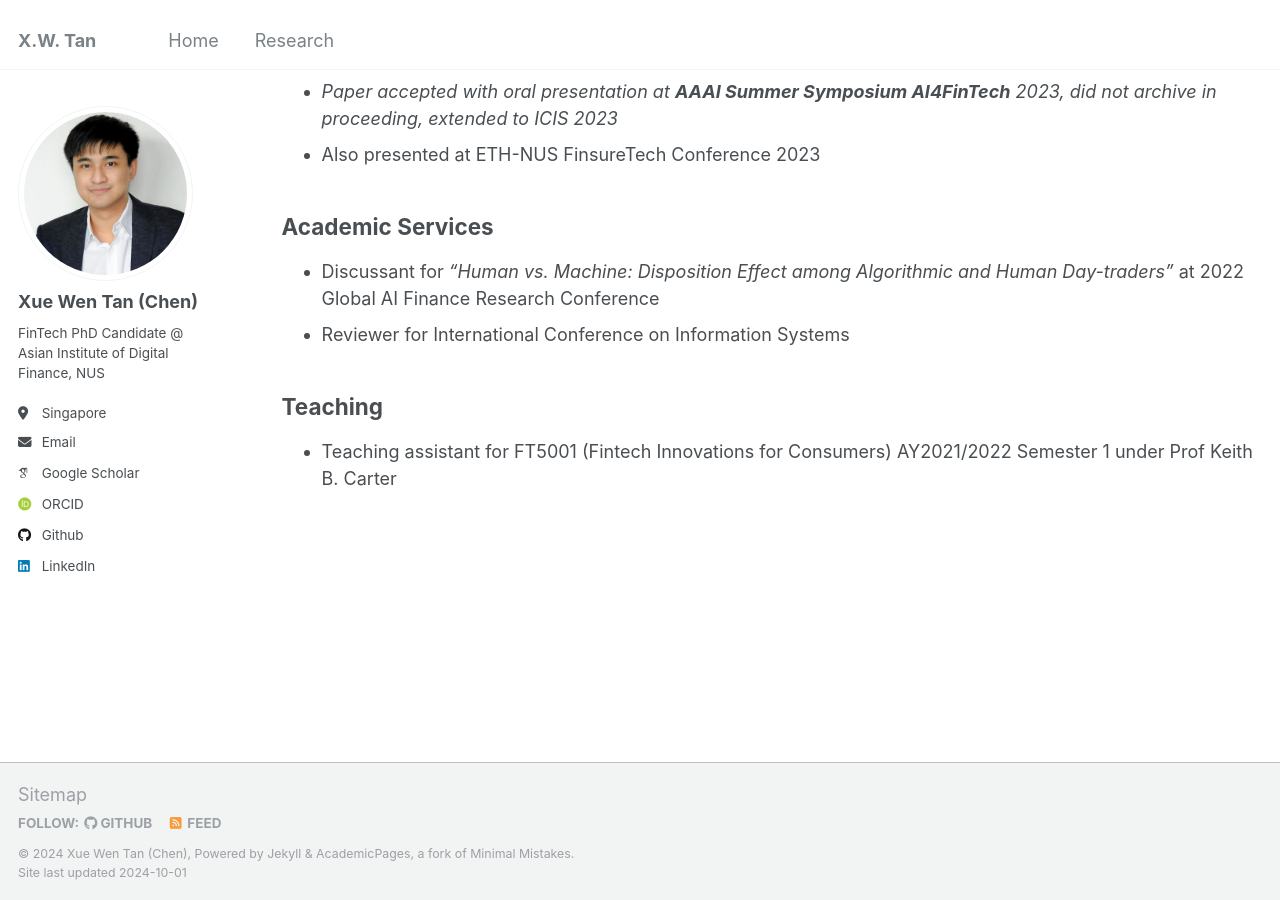
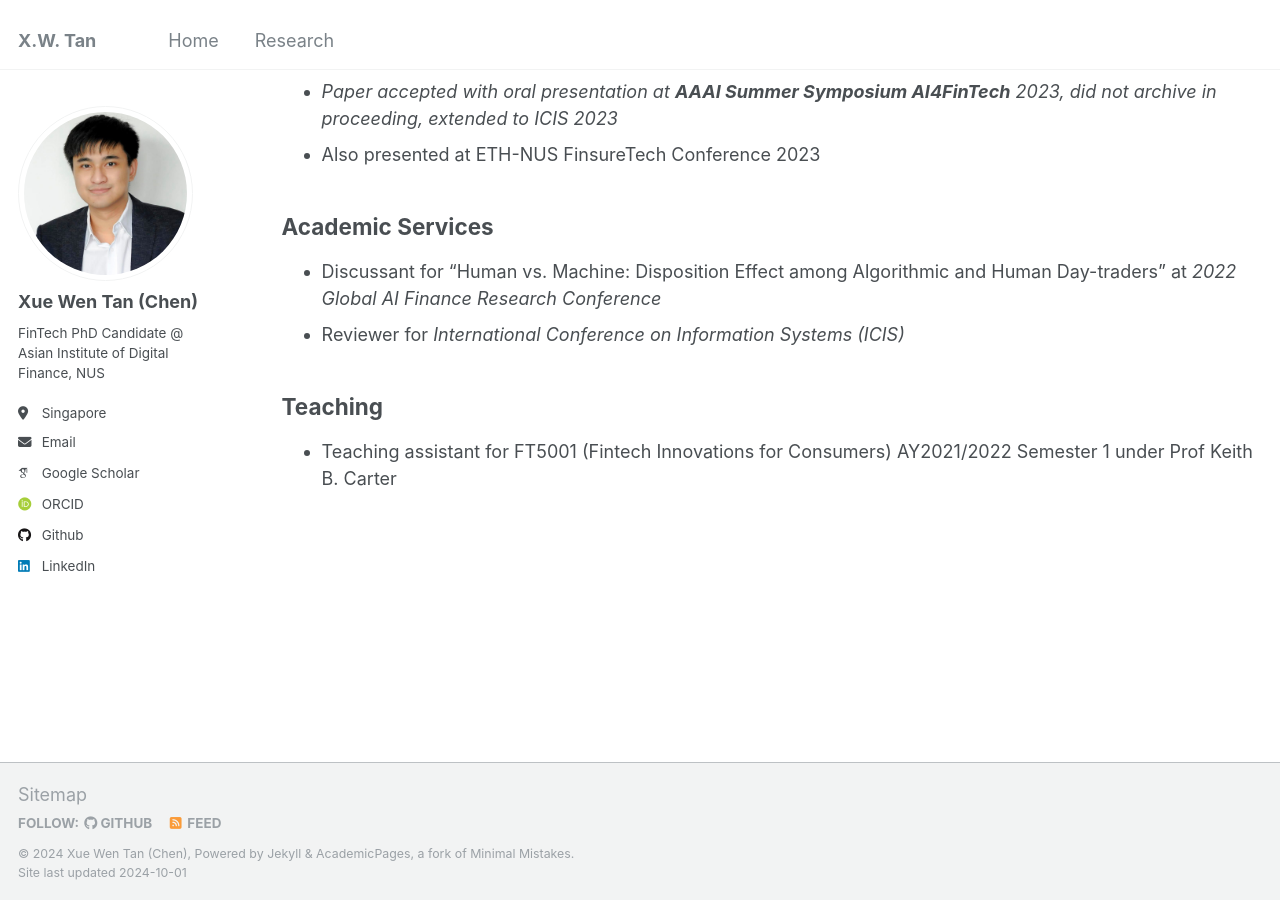
Before and after one commit to Chen-XueWen/Chen-XueWen.github.io, a Jekyll site: the page built from _pages/publications.md, in a window 1280 px wide and 900 px high, scrolled down 774 px. Built offline with Jekyll 4.4.1, drawn with Linux system fonts in a browser that asks for light colours; some web fonts are replaced.

Commit message:
Update publications.md

```diff
--- a/_pages/publications.md
+++ b/_pages/publications.md
@@ -24,8 +24,8 @@ My current research mainly focus on Natural Language Processing, specifically on
   - Also presented at ETH-NUS FinsureTech Conference 2023
 
 ## Academic Services
-  - Discussant for *"Human vs. Machine: Disposition Effect among Algorithmic and Human Day-traders"* at 2022 Global AI Finance Research Conference
-  - Reviewer for International Conference on Information Systems
+  - Discussant for "Human vs. Machine: Disposition Effect among Algorithmic and Human Day-traders" at *2022 Global AI Finance Research Conference*
+  - Reviewer for *International Conference on Information Systems (ICIS)*
 
 ## Teaching
 - Teaching assistant for FT5001 (Fintech Innovations for Consumers) AY2021/2022 Semester 1 under Prof Keith B. Carter
```
